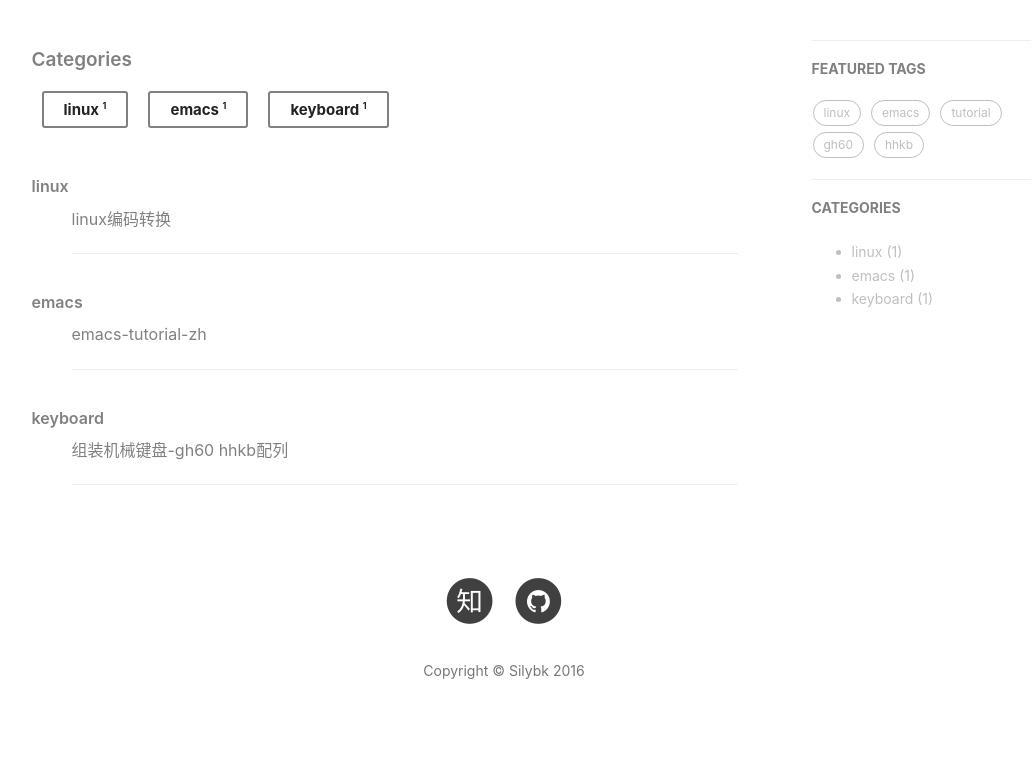
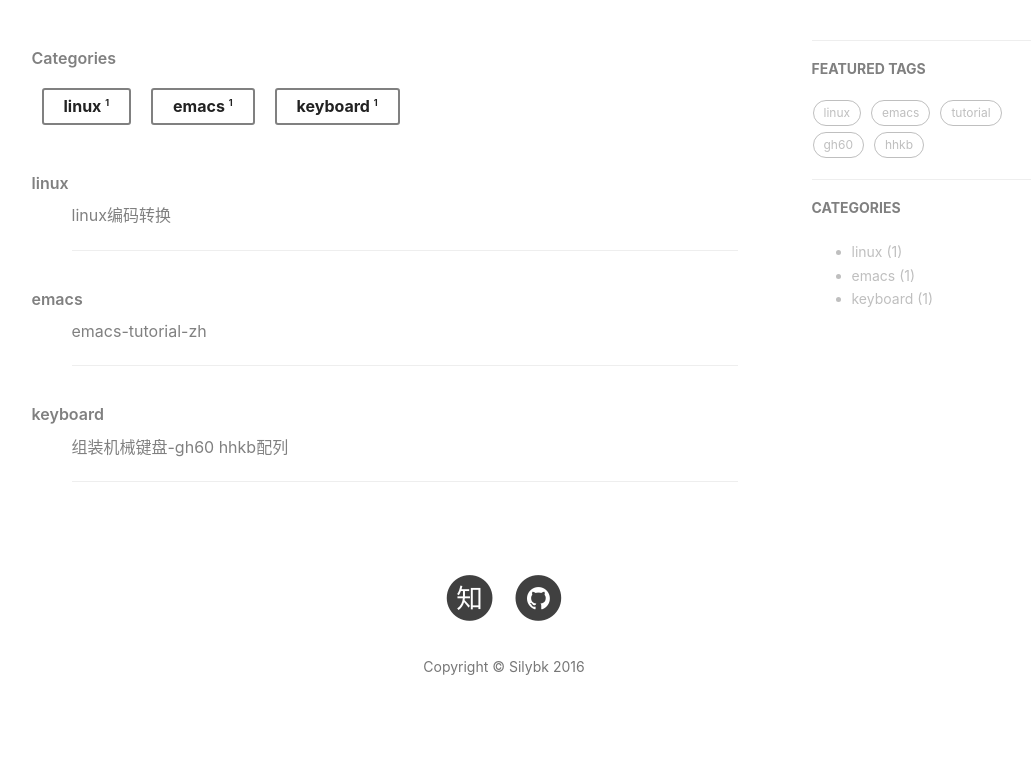
Before and after one commit to silybk/silybk.github.io, a Jekyll site: the page built from categories.html, in a window 1280 px wide. Shown: the part 398-1173 px from the top of the page, without its empty margins (136-1169 px from the left). Built offline with Jekyll 4.4.1, drawn with Linux system fonts in a browser that asks for light colours; nearby versions of some CDN libraries; comment, search, counter and statistics services are not loaded.

Commit message:
Update categories.html

```diff
--- a/categories.html
+++ b/categories.html
@@ -6,11 +6,11 @@ permalink: /categories/
 ---
 <article class="hentry">
 <div class="article">
-    <h5 class="title">{{ page.title }}</h5>
+    <h6 class="title">{{ page.title }}</h6>
     <ul class="categories">
     {% assign categories_list = site.categories %}
     {% for category in categories_list %}
-        <li class="categories-item"><a style="color:#222;font-size: 15px;font-weight:bold;" href="{{ BASE_PATH }}{{ site.JB.categories_path }}#{{ category[0] }}-ref">
+        <li class="categories-item"><a style="color:#222;font-size: 16px;font-weight:bold;" href="{{ BASE_PATH }}{{ site.JB.categories_path }}#{{ category[0] }}-ref">
             {{ category[0] | join: "/" }}
         <span>{{ category[1].size }}</span></a>
 		</li>
```
